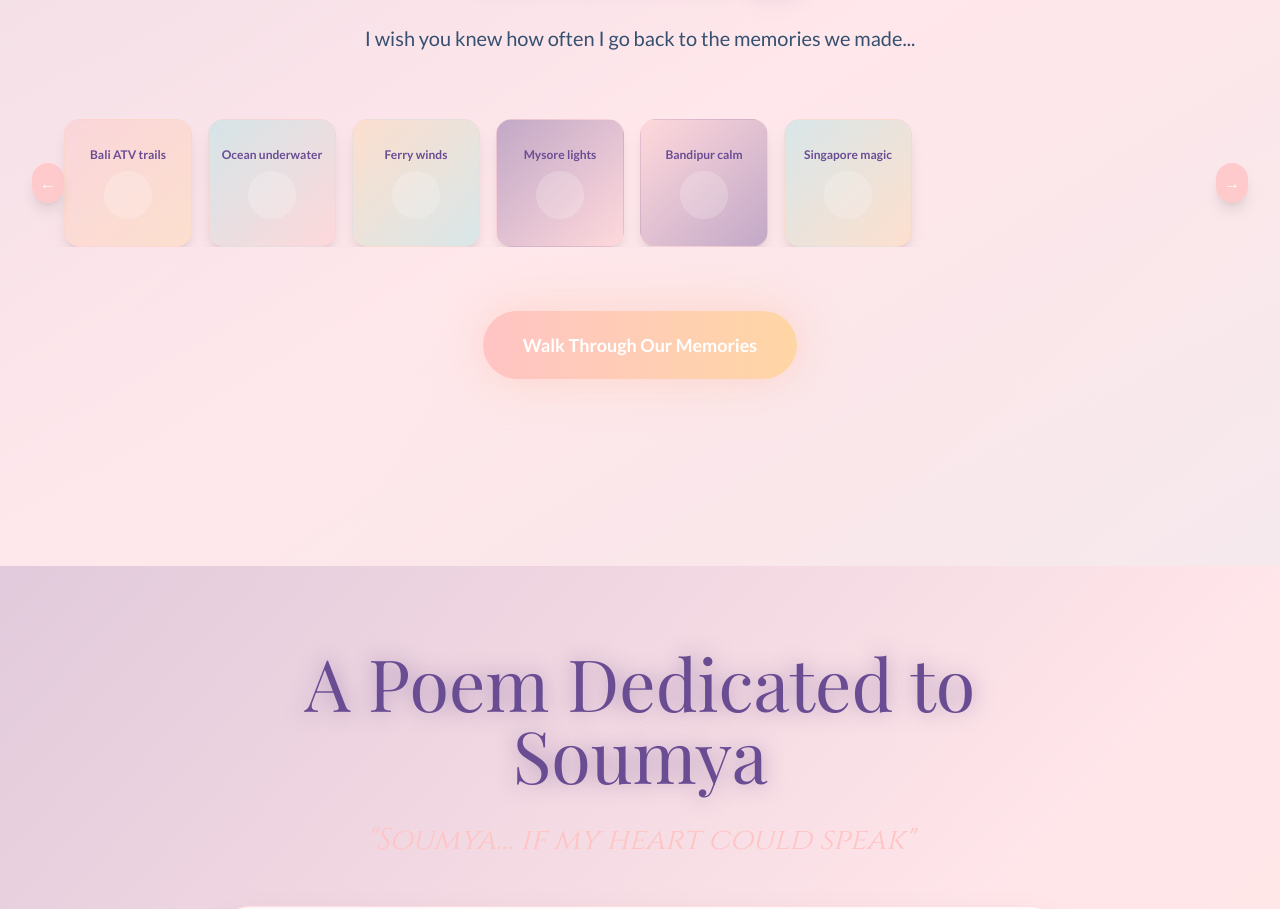
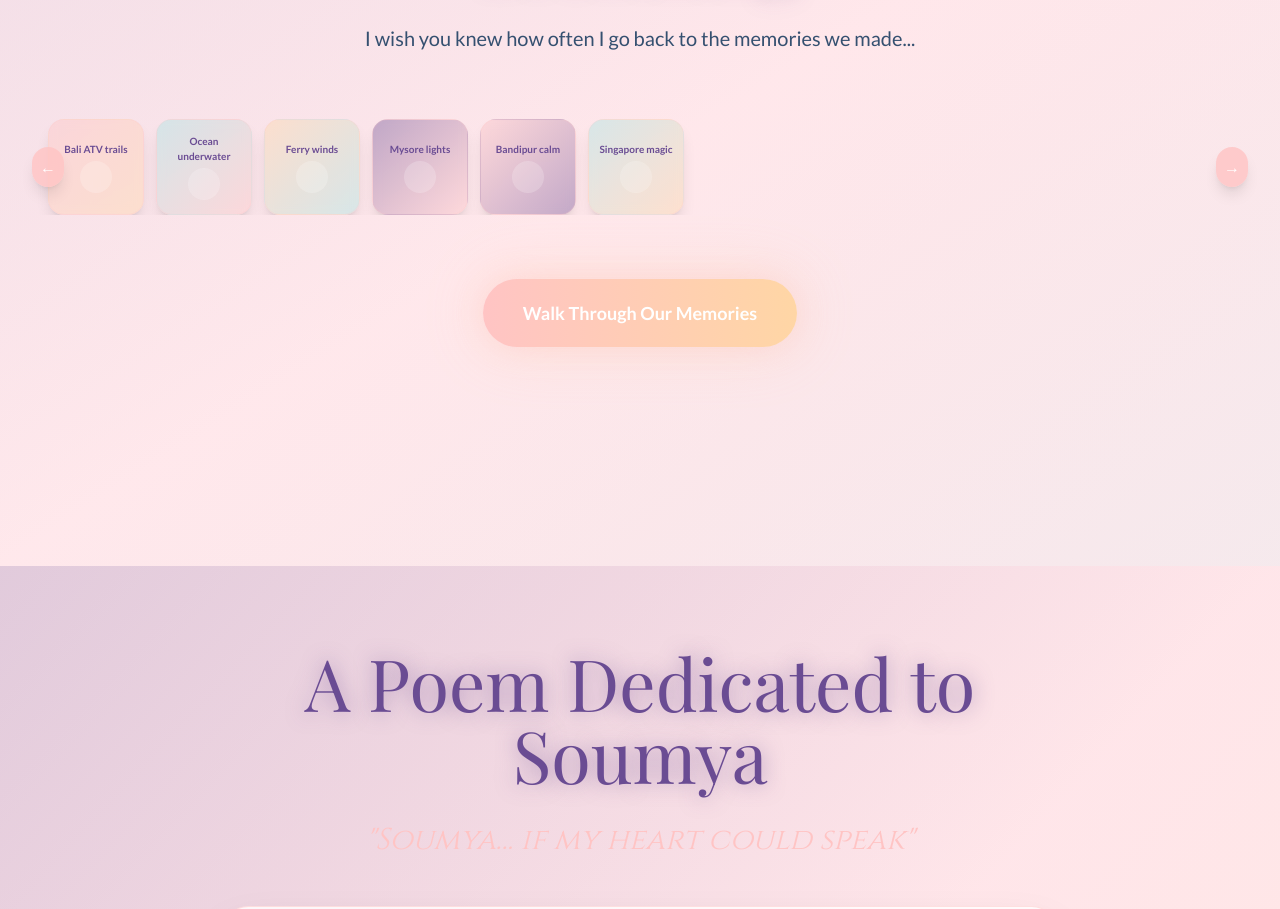
Before and after one commit to snkumar2-ai/mine-react, a React (Vite) app: page / in a window 1280 px wide. Shown: the part 2634-3543 px from the top of the page. Built offline with nearby package versions, Linux system fonts and the light colour scheme.

Commit message:
Make memory boxes smaller to fit better within frame

```diff
--- a/src/components/MemoryGallery.jsx
+++ b/src/components/MemoryGallery.jsx
@@ -56,12 +56,12 @@ export default function MemoryGallery() {
           </button>
           <div
             ref={scrollRef}
-            className="flex gap-4 overflow-x-auto scrollbar-hide px-8"
+            className="flex gap-3 overflow-x-auto scrollbar-hide px-4"
           >
             {memories.map((memory, index) => (
               <motion.div
                 key={index}
-                className="relative group cursor-pointer flex-shrink-0 w-32 h-32"
+                className="relative group cursor-pointer flex-shrink-0 w-24 h-24"
                 initial={{ opacity: 0, scale: 0.8 }}
                 whileInView={{ opacity: 1, scale: 1 }}
                 transition={{ duration: 0.8, delay: index * 0.1 }}
@@ -71,19 +71,19 @@ export default function MemoryGallery() {
                 whileHover={{ scale: 1.05 }}
               >
                 <div className={`w-full h-full bg-gradient-to-br ${memory.color} rounded-2xl backdrop-blur-sm border border-soft-pink/20 flex items-center justify-center relative overflow-hidden shadow-lg`}>
-                  <div className="text-center p-3">
-                    <p className="text-deep-purple font-lato text-xs mb-2 font-semibold">{memory.location}</p>
-                    <div className="w-12 h-12 bg-white/20 rounded-full mx-auto"></div>
+                  <div className="text-center p-2">
+                    <p className="text-deep-purple font-lato text-[10px] mb-1 font-semibold">{memory.location}</p>
+                    <div className="w-8 h-8 bg-white/20 rounded-full mx-auto"></div>
                   </div>
 
                   {hoveredImage === index && (
                     <motion.div
-                      className="absolute inset-0 bg-deep-purple/90 rounded-2xl flex items-center justify-center p-3"
+                      className="absolute inset-0 bg-deep-purple/90 rounded-2xl flex items-center justify-center p-2"
                       initial={{ opacity: 0 }}
                       animate={{ opacity: 1 }}
                       transition={{ duration: 0.3 }}
                     >
-                      <p className="text-white font-lato text-center text-sm italic leading-relaxed">
+                      <p className="text-white font-lato text-center text-xs italic leading-tight">
                         {memory.caption}
                       </p>
                     </motion.div>
```
